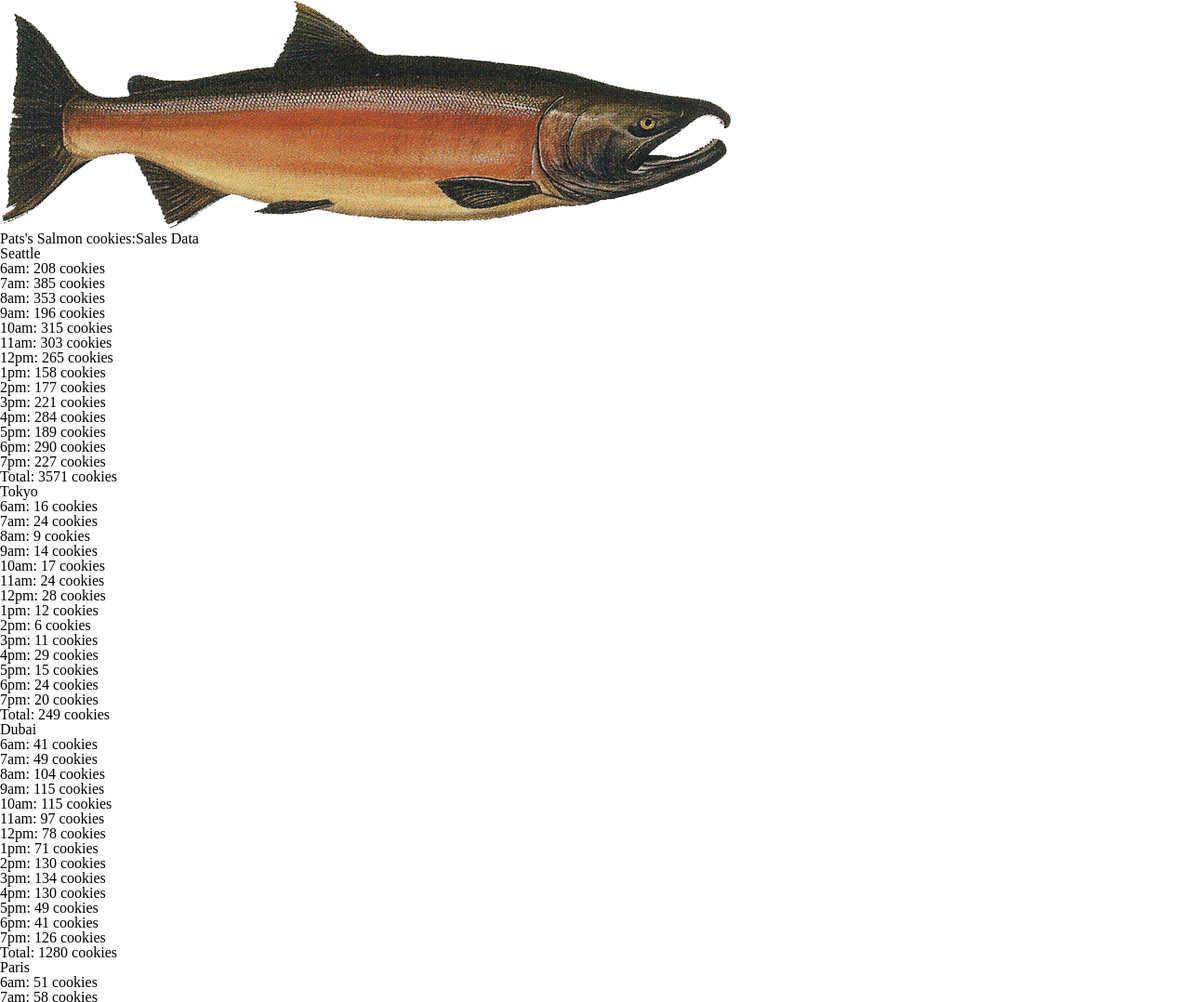
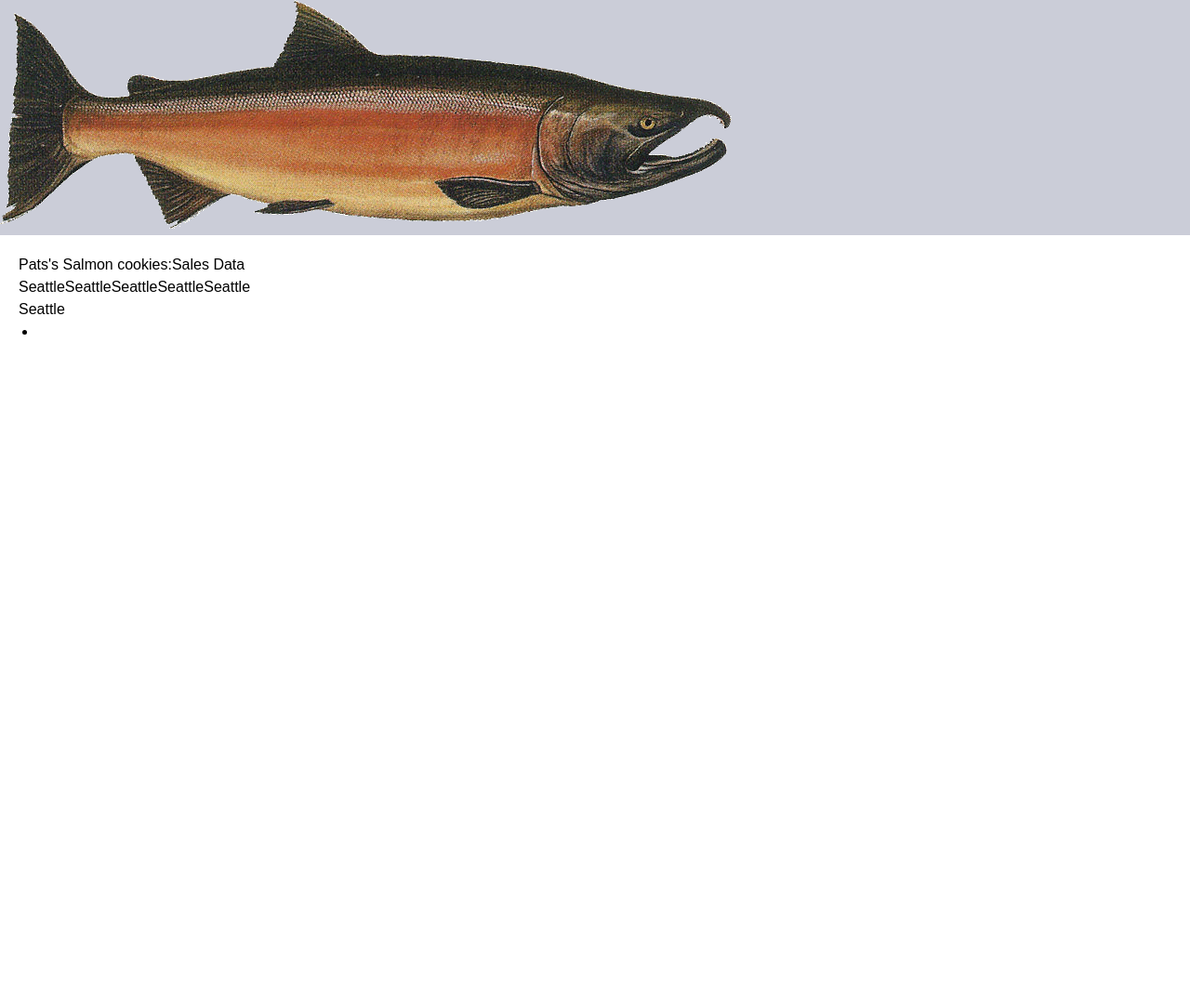
Before and after one commit to afnanshihab/cookie-stand, a plain HTML site: page sales.html in a window 1280 px wide. Shown: the top 1078 px of the page at 93% size. After the commit the page ends 800 px from the top, so only its background shows below. Drawn offline with Linux system fonts and the light colour scheme.

Commit message:
colve lab 7

```diff
--- a/css/style.css
+++ b/css/style.css
@@ -1,17 +1,6 @@
-/* header img {
-    width: 100px;
-  }
+@import url('https://fonts.googleapis.com/css2?family=Roboto:wght@400;700&display=swap');
 
-  header nav {
-    float: right;
-  }
-/*
-  header nav ul li {
-    display: inline-block;
-    padding: 10px;
-
-  } */
-  /* {
+* {
   font-family: Arial, sans-serif;
 }
 
@@ -21,7 +10,31 @@
 }
 
 header {
-    text-align: center;
-    background: #383e56;
+  text-align: left;
+  background: #cbcdd8;
   margin-bottom: 20px;
-  } */ */
+}
+
+header h1 {
+  line-height: 50px;
+  color: #fff;
+}
+
+main {
+  margin: 0 20px;
+}
+
+main > h2 {
+  font-weight: 700;
+}
+
+ul {
+  list-style-type: disc;
+  padding-left: 20px;
+}
+
+main article h2 {
+  color: #fb743e;
+  font-weight: 700;
+  text-transform: capitalize;
+}
--- a/js/app.js
+++ b/js/app.js
@@ -1,57 +1,46 @@
 
 
+// let seattle = {
+//   name: 'Seattle',
+//   minCust: 23,
+//   maxCust: 65,
+//   agvCookie: 6.3,
+//   cookiesPerHour: [],
+//   total: 0,
+//   getCustomer: function() {
+//     for(let i = 0; i < hours.length; i++) {
+//       // console.log(getRandomCustomer(this.minCust, this.maxCust) * this.agvCookie);
 
+//       let cookies = Math.ceil(getRandomCustomer(this.minCust, this.maxCust) * this.agvCookie);
 
+//       this.cookiesPerHour.push(cookies);
 
+//       this.total += cookies;
+//       // this.total = this.total + cookies;
+//     }
 
-'use strict';
+//     // console.log(this.cookiesPerHour);
+//     // console.log(this.total)
+//   },
+//   render: function() {
+//     let h2 = document.createElement('h2');
+//     parentElement.appendChild(h2);
+//     h2.textContent = this.name;
 
-const hours = ['6am', '7am','8am','9am','10am','11am','12pm','1pm','2pm','3pm','4pm','5pm','6pm','7pm'];
+//     let ul = document.createElement('ul');
+//     parentElement.appendChild(ul);
 
-let parentElement = document.getElementById('salesData');
+//     for(let i = 0; i < hours.length; i++) {
+//       let li = document.createElement('li');
+//       ul.appendChild(li);
+//       li.textContent = `${hours[i]}: ${this.cookiesPerHour[i]} cookies`;
+//     }
 
-
-let seattle = {
-  name: 'Seattle',
-  minCust: 23,
-  maxCust: 65,
-  agvCookie: 6.3,
-  cookiesPerHour: [],
-  total: 0,
-  getCustomer: function() {
-    for(let i = 0; i < hours.length; i++) {
-      // console.log(getRandomCustomer(this.minCust, this.maxCust) * this.agvCookie);
-
-      let cookies = Math.ceil(getRandomCustomer(this.minCust, this.maxCust) * this.agvCookie);
-
-      this.cookiesPerHour.push(cookies);
-
-      this.total += cookies;
-      // this.total = this.total + cookies;
-    }
-
-    // console.log(this.cookiesPerHour);
-    // console.log(this.total)
-  },
-  render: function() {
-    let h2 = document.createElement('h2');
-    parentElement.appendChild(h2);
-    h2.textContent = this.name;
-
-    let ul = document.createElement('ul');
-    parentElement.appendChild(ul);
-
-    for(let i = 0; i < hours.length; i++) {
-      let li = document.createElement('li');
-      ul.appendChild(li);
-      li.textContent = `${hours[i]}: ${this.cookiesPerHour[i]} cookies`;
-    }
-
-    let total = document.createElement('li');
-      ul.appendChild(total);
-      total.textContent = `Total: ${this.total} cookies`;
-  }
-}
+//     let total = document.createElement('li');
+//       ul.appendChild(total);
+//       total.textContent = `Total: ${this.total} cookies`;
+//   }
+// }
 
 
 
@@ -59,93 +48,93 @@ let seattle = {
 
 
 
-let tokyo = {
-  name: 'Tokyo',
-  minCust: 3,
-  maxCust: 24,
-  agvCookie: 1.2,
-  cookiesPerHour: [],
-  total: 0,
-  getCustomer: function() {
-    for(let i = 0; i < hours.length; i++) {
-      // console.log(getRandomCustomer(this.minCust, this.maxCust) * this.agvCookie);
+// let tokyo = {
+//   name: 'Tokyo',
+//   minCust: 3,
+//   maxCust: 24,
+//   agvCookie: 1.2,
+//   cookiesPerHour: [],
+//   total: 0,
+//   getCustomer: function() {
+//     for(let i = 0; i < hours.length; i++) {
+//       // console.log(getRandomCustomer(this.minCust, this.maxCust) * this.agvCookie);
 
-      let cookies = Math.ceil(getRandomCustomer(this.minCust, this.maxCust) * this.agvCookie);
+//       let cookies = Math.ceil(getRandomCustomer(this.minCust, this.maxCust) * this.agvCookie);
 
-      this.cookiesPerHour.push(cookies);
+//       this.cookiesPerHour.push(cookies);
 
-      this.total += cookies;
-      // this.total = this.total + cookies;
-    }
+//       this.total += cookies;
+//       // this.total = this.total + cookies;
+//     }
 
-    // console.log(this.cookiesPerHour);
-    // console.log(this.total)
-  },
-  render: function() {
-    let h2 = document.createElement('h2');
-    parentElement.appendChild(h2);
-    h2.textContent = this.name;
+//     // console.log(this.cookiesPerHour);
+//     // console.log(this.total)
+//   },
+//   render: function() {
+//     let h2 = document.createElement('h2');
+//     parentElement.appendChild(h2);
+//     h2.textContent = this.name;
 
-    let ul = document.createElement('ul');
-    parentElement.appendChild(ul);
+//     let ul = document.createElement('ul');
+//     parentElement.appendChild(ul);
 
-    for(let i = 0; i < hours.length; i++) {
-      let li = document.createElement('li');
-      ul.appendChild(li);
-      li.textContent = `${hours[i]}: ${this.cookiesPerHour[i]} cookies`;
-    }
+//     for(let i = 0; i < hours.length; i++) {
+//       let li = document.createElement('li');
+//       ul.appendChild(li);
+//       li.textContent = `${hours[i]}: ${this.cookiesPerHour[i]} cookies`;
+//     }
 
-    let total = document.createElement('li');
-      ul.appendChild(total);
-      total.textContent = `Total: ${this.total} cookies`;
-  }
-}
+//     let total = document.createElement('li');
+//       ul.appendChild(total);
+//       total.textContent = `Total: ${this.total} cookies`;
+//   }
+// }
 
 
 
 
 
-let dubai = {
-  name: 'Dubai',
-  minCust: 11,
-  maxCust: 38,
-  agvCookie: 3.7,
-  cookiesPerHour: [],
-  total: 0,
-  getCustomer: function() {
-    for(let i = 0; i < hours.length; i++) {
-      // console.log(getRandomCustomer(this.minCust, this.maxCust) * this.agvCookie);
+// let dubai = {
+//   name: 'Dubai',
+//   minCust: 11,
+//   maxCust: 38,
+//   agvCookie: 3.7,
+//   cookiesPerHour: [],
+//   total: 0,
+//   getCustomer: function() {
+//     for(let i = 0; i < hours.length; i++) {
+//       // console.log(getRandomCustomer(this.minCust, this.maxCust) * this.agvCookie);
 
-      let cookies = Math.ceil(getRandomCustomer(this.minCust, this.maxCust) * this.agvCookie);
+//       let cookies = Math.ceil(getRandomCustomer(this.minCust, this.maxCust) * this.agvCookie);
 
-      this.cookiesPerHour.push(cookies);
+//       this.cookiesPerHour.push(cookies);
 
-      this.total += cookies;
-      // this.total = this.total + cookies;
-    }
+//       this.total += cookies;
+//       // this.total = this.total + cookies;
+//     }
 
-    // console.log(this.cookiesPerHour);
-    // console.log(this.total)
-  },
-  render: function() {
-    let h2 = document.createElement('h2');
-    parentElement.appendChild(h2);
-    h2.textContent = this.name;
+//     // console.log(this.cookiesPerHour);
+//     // console.log(this.total)
+//   },
+//   render: function() {
+//     let h2 = document.createElement('h2');
+//     parentElement.appendChild(h2);
+//     h2.textContent = this.name;
 
-    let ul = document.createElement('ul');
-    parentElement.appendChild(ul);
+//     let ul = document.createElement('ul');
+//     parentElement.appendChild(ul);
 
-    for(let i = 0; i < hours.length; i++) {
-      let li = document.createElement('li');
-      ul.appendChild(li);
-      li.textContent = `${hours[i]}: ${this.cookiesPerHour[i]} cookies`;
-    }
+//     for(let i = 0; i < hours.length; i++) {
+//       let li = document.createElement('li');
+//       ul.appendChild(li);
+//       li.textContent = `${hours[i]}: ${this.cookiesPerHour[i]} cookies`;
+//     }
 
-    let total = document.createElement('li');
-      ul.appendChild(total);
-      total.textContent = `Total: ${this.total} cookies`;
-  }
-}
+//     let total = document.createElement('li');
+//       ul.appendChild(total);
+//       total.textContent = `Total: ${this.total} cookies`;
+//   }
+// }
 
 
 
@@ -154,47 +143,47 @@ let dubai = {
 
 
 
-let paris = {
-  name: 'Paris',
-  minCust: 20,
-  maxCust: 38,
-  agvCookie: 2.3,
-  cookiesPerHour: [],
-  total: 0,
-  getCustomer: function() {
-    for(let i = 0; i < hours.length; i++) {
-      // console.log(getRandomCustomer(this.minCust, this.maxCust) * this.agvCookie);
+// let paris = {
+//   name: 'Paris',
+//   minCust: 20,
+//   maxCust: 38,
+//   agvCookie: 2.3,
+//   cookiesPerHour: [],
+//   total: 0,
+//   getCustomer: function() {
+//     for(let i = 0; i < hours.length; i++) {
+//       // console.log(getRandomCustomer(this.minCust, this.maxCust) * this.agvCookie);
 
-      let cookies = Math.ceil(getRandomCustomer(this.minCust, this.maxCust) * this.agvCookie);
+//       let cookies = Math.ceil(getRandomCustomer(this.minCust, this.maxCust) * this.agvCookie);
 
-      this.cookiesPerHour.push(cookies);
+//       this.cookiesPerHour.push(cookies);
 
-      this.total += cookies;
-      // this.total = this.total + cookies;
-    }
+//       this.total += cookies;
+//       // this.total = this.total + cookies;
+//     }
 
-    // console.log(this.cookiesPerHour);
-    // console.log(this.total)
-  },
-  render: function() {
-    let h2 = document.createElement('h2');
-    parentElement.appendChild(h2);
-    h2.textContent = this.name;
+//     // console.log(this.cookiesPerHour);
+//     // console.log(this.total)
+//   },
+//   render: function() {
+//     let h2 = document.createElement('h2');
+//     parentElement.appendChild(h2);
+//     h2.textContent = this.name;
 
-    let ul = document.createElement('ul');
-    parentElement.appendChild(ul);
+//     let ul = document.createElement('ul');
+//     parentElement.appendChild(ul);
 
-    for(let i = 0; i < hours.length; i++) {
-      let li = document.createElement('li');
-      ul.appendChild(li);
-      li.textContent = `${hours[i]}: ${this.cookiesPerHour[i]} cookies`;
-    }
+//     for(let i = 0; i < hours.length; i++) {
+//       let li = document.createElement('li');
+//       ul.appendChild(li);
+//       li.textContent = `${hours[i]}: ${this.cookiesPerHour[i]} cookies`;
+//     }
 
-    let total = document.createElement('li');
-      ul.appendChild(total);
-      total.textContent = `Total: ${this.total} cookies`;
-  }
-}
+//     let total = document.createElement('li');
+//       ul.appendChild(total);
+//       total.textContent = `Total: ${this.total} cookies`;
+//   }
+// }
 
 
 
@@ -204,47 +193,47 @@ let paris = {
 
 
 
-let lima = {
-  name: 'Lima',
-  minCust: 2,
-  maxCust: 16,
-  agvCookie: 4.1,
-  cookiesPerHour: [],
-  total: 0,
-  getCustomer: function() {
-    for(let i = 0; i < hours.length; i++) {
-      // console.log(getRandomCustomer(this.minCust, this.maxCust) * this.agvCookie);
+// let lima = {
+//   name: 'Lima',
+//   minCust: 2,
+//   maxCust: 16,
+//   agvCookie: 4.1,
+//   cookiesPerHour: [],
+//   total: 0,
+//   getCustomer: function() {
+//     for(let i = 0; i < hours.length; i++) {
+//       // console.log(getRandomCustomer(this.minCust, this.maxCust) * this.agvCookie);
 
-      let cookies = Math.ceil(getRandomCustomer(this.minCust, this.maxCust) * this.agvCookie);
+//       let cookies = Math.ceil(getRandomCustomer(this.minCust, this.maxCust) * this.agvCookie);
 
-      this.cookiesPerHour.push(cookies);
+//       this.cookiesPerHour.push(cookies);
 
-      this.total += cookies;
-      // this.total = this.total + cookies;
-    }
+//       this.total += cookies;
+//       // this.total = this.total + cookies;
+//     }
 
-    // console.log(this.cookiesPerHour);
-    // console.log(this.total)
-  },
-  render: function() {
-    let h2 = document.createElement('h2');
-    parentElement.appendChild(h2);
-    h2.textContent = this.name;
+//     // console.log(this.cookiesPerHour);
+//     // console.log(this.total)
+//   },
+//   render: function() {
+//     let h2 = document.createElement('h2');
+//     parentElement.appendChild(h2);
+//     h2.textContent = this.name;
 
-    let ul = document.createElement('ul');
-    parentElement.appendChild(ul);
+//     let ul = document.createElement('ul');
+//     parentElement.appendChild(ul);
 
-    for(let i = 0; i < hours.length; i++) {
-      let li = document.createElement('li');
-      ul.appendChild(li);
-      li.textContent = `${hours[i]}: ${this.cookiesPerHour[i]} cookies`;
-    }
+//     for(let i = 0; i < hours.length; i++) {
+//       let li = document.createElement('li');
+//       ul.appendChild(li);
+//       li.textContent = `${hours[i]}: ${this.cookiesPerHour[i]} cookies`;
+//     }
 
-    let total = document.createElement('li');
-      ul.appendChild(total);
-      total.textContent = `Total: ${this.total} cookies`;
-  }
-}
+//     let total = document.createElement('li');
+//       ul.appendChild(total);
+//       total.textContent = `Total: ${this.total} cookies`;
+//   }
+// }
 
 
 
@@ -255,6 +244,137 @@ let lima = {
 
 
 
+
+// seattle.getCustomer();
+// seattle.render();
+
+// tokyo.getCustomer();
+// tokyo.render();
+
+// dubai.getCustomer();
+// dubai.render();
+
+// paris.getCustomer();
+// paris.render();
+
+// lima.getCustomer();
+// lima.render();
+
+
+
+
+
+
+
+// // Helper function
+// function getRandomCustomer(min, max) {
+//   return Math.floor(Math.random() * (max - min + 1) + min); //The maximum is inclusive and the minimum is inclusive
+// }
+
+
+
+
+
+
+'use strict';
+
+const hours = ['6am', '7am', '8am', '9am', '10am', '11am', '12pm', '1pm', '2pm', '3pm', '4pm', '5pm', '6pm', '7pm'];
+
+let parentElement = document.getElementById('salesData');
+
+
+
+
+
+
+function Location(name, minCust, maxCust, agvCookie) {
+  this.name = name;
+  this.minCust = minCust;
+  this.maxCust = maxCust;
+  this.agvCookies = agvCookie;
+
+}
+
+Location.prototype.getCustomer = function (minCust, maxCust) {
+  //
+  this.cookies = Math.ceil(getRandomCustomer(this.minCust, this.maxCust) * this.agvCookie);
+};
+
+Location.prototype.render = function () {
+
+
+  // table
+
+  let articleElement = document.createElement('article');
+  salesData.appendChild(articleElement);
+
+
+
+  let table = document.createElement('table');
+  articleElement.appendChild(table);
+
+
+  let headTR = document.createElement('tr');
+  table.appendChild(headTR);
+
+  for (let i = 0; i < hours.length; i++) {
+    let th = document.createElement('th');
+    headTR.appendChild(th);
+    th.textContent = null, hours, 'Daily total';
+
+  }
+
+    let bodyTR = document.createElement('tr');
+    table.appendChild(bodyTR);
+
+    for (let i = 0; i < 5; i++) {
+      let td = document.createElement('td');
+      bodyTR.appendChild(td);
+      td.textContent = this.name, this.cookiesPerHour, this.total;
+
+
+      // let footerTR = document.createElement('tr');
+      //   table.appendChild(footerTR);
+      //   footerTR.textContent = 'sumTotal', ;
+
+    }
+
+
+    let h2 = document.createElement('h2');
+    parentElement.appendChild(h2);
+    h2.textContent = this.name;
+
+
+    let ul = document.createElement('ul');
+    parentElement.appendChild(ul);
+
+    for (let i = 0; i < hours.length; i++) {
+      let li = document.createElement('li');
+      ul.appendChild(li);
+      li.textContent = `${hours[i]}: ${this.cookiesPerHour[i]} cookies`;
+
+    }
+
+    let li = document.createElement('li');
+    ul.appendChild(total);
+    total.textContent = `Total: ${this.total} cookies`;
+
+
+  }
+
+  let seattle = new Location('Seattle', 23, 65, 6.3);
+
+  let tokyo = new Location('Tokyo', 3, 24, 1.2);
+
+  let dubai = new Location('Dubai', 11, 38, 3.7);
+
+  let paris = new Location('Paris', 20, 38, 2.3);
+
+  let lima = new Location('Lima', 2, 16, 4.6);
+
+
+
+  console.log(seattle)
 
   seattle.getCustomer();
   seattle.render();
@@ -277,7 +397,7 @@ lima.render();
 
 
 
-// Helper function
+
   function getRandomCustomer(min, max) {
-  return Math.floor(Math.random() * (max - min + 1) + min); //The maximum is inclusive and the minimum is inclusive
+    return Math.floor(Math.random() * (max - min + 1) + min);
   }
```
Also changed, not shown: index.html (line endings or trailing spaces). Lines whose indentation alone changed are shown as unchanged.
